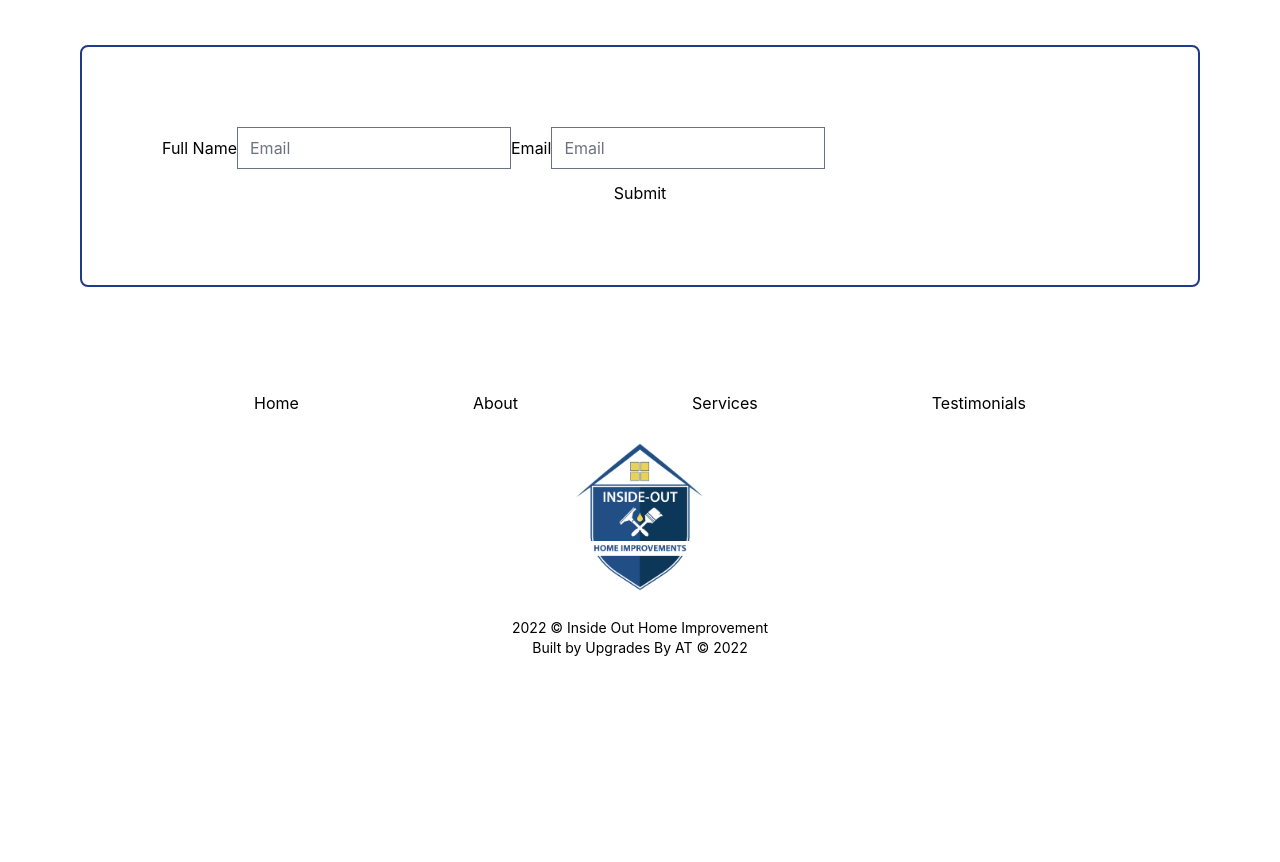
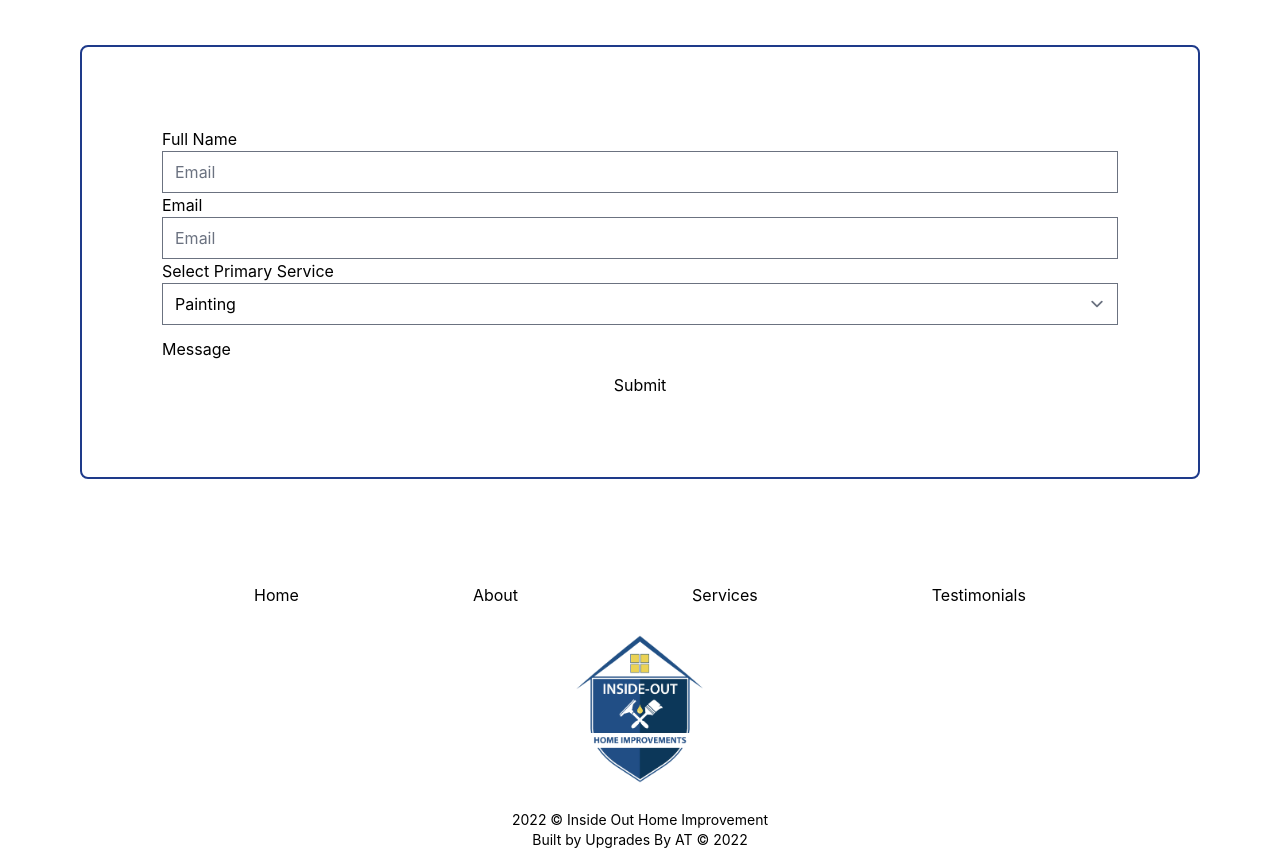
Before and after one commit to AaronTheDesigner/inside-out, a Next.js app: page / in a window 1280 px wide. Shown: the part 3543-4405 px from the top of the page. Before the commit the page ends 4213 px from the top, so only its background shows below. Built offline with nearby package versions, Linux system fonts and the light colour scheme.

Commit message:
option test

```diff
--- a/pages/components/Form.js
+++ b/pages/components/Form.js
@@ -30,11 +30,22 @@ const Form = () => {
         </h1>
         <div className="p-3 sm:p-10 md:p-15 lg:p-20 border-2 border-blue-900 rounded-lg">
             <form action="" className='flex flex-col gap-3' onSubmit={handleSubmit}>
-                <div>
+                <div className='flex flex-col'>
                     <label htmlFor="name">Full Name</label>
                     <input type="text" name="name" id="name" placeholder='Email'/>
                     <label htmlFor="email">Email</label>
                     <input type="email" name="email" id="email" placeholder='Email'/>
+                    <label htmlFor="services">Select Primary Service</label>
+                    <select name="services" id="services">
+                        <option value="Painting">Painting</option>
+                        <option value="Bathroom Remodeling">Bathroom Remodeling</option>
+                        <option value="Deck Restoration">Deck Restoration</option>
+                        <option value="Flooring">Flooring</option>
+                        <option value="Maintenance">Maintenance</option>
+                    </select>
+                </div>
+                <div className="flex flex-col">
+                    <label htmlFor="message">Message</label>
                 </div>
                 <button>
                     Submit
```
